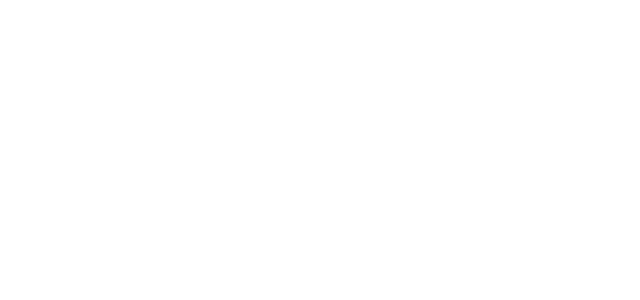
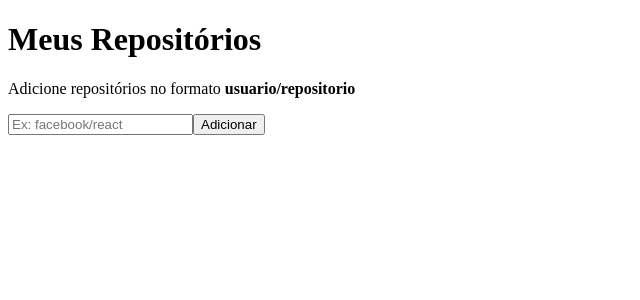
Before and after one commit to odenilsonmarques/ReactNext, a React (Create React App) app in the folder repos-app/: page /repositorio in a window 1280 px wide. Before the commit this address had no page. Shown: the top 300 px of the page, without its empty margins (0-640 px from the left). Built offline with nearby package versions, Linux system fonts and the light colour scheme.

Commit message:
componente repositorio

```diff
--- a/repos-app/src/pages/Main/index.js
+++ b/repos-app/src/pages/Main/index.js
@@ -3,6 +3,8 @@ import { useState } from "react";
 
 //importamos nossa instância do Axios.
 import api from '../../services/api';
+
+import {Link} from 'react-router-dom';
 
 
 function Main() {
@@ -73,6 +75,7 @@ function Main() {
     return (
         <div className="container">
             <h1>GitHub Explorer</h1>
+            <Link to="/repositorio">Ir para Meus Repositórios</Link>
 
             <p>Pesquise usuários e explore seus repositórios</p>
 
--- a/repos-app/src/pages/Repositorio/index.js
+++ b/repos-app/src/pages/Repositorio/index.js
@@ -0,0 +1,32 @@
+import {useState} from 'react';
+
+function Repositorio() {
+    //Guarda o texto que o usuário digita no input
+    const [novoRepo, setNovoRepo] = useState('');
+
+    function handleInputChange(event) {
+        setNovoRepo(event.target.value);
+    }
+
+    return(
+        <div className="container">
+            <h1>Meus Repositórios</h1>
+            <p>Adicione repositórios no formato <strong>usuario/repositorio</strong></p>
+
+            <form>
+                <input
+                    type="text"
+                    placeholder="Ex: facebook/react"
+                    value={novoRepo}
+                    onChange={handleInputChange}
+                />
+
+                <button type="submit">
+                    Adicionar
+                </button>
+            </form>
+        </div>
+    );
+}
+
+export default Repositorio;
--- a/repos-app/src/routes.js
+++ b/repos-app/src/routes.js
@@ -1,11 +1,13 @@
 import { BrowserRouter, Routes, Route } from "react-router-dom";
 import Main from "./pages/Main";
+import Repositorio from "./pages/Repositorio";
 
 const AppRoutes = () =>{
     return(
         <BrowserRouter>
             <Routes>
                 <Route path="/" element={<Main/>}/>
+                <Route path="/repositorio" element={<Repositorio />} />
             </Routes>
         </BrowserRouter>
     );
```
